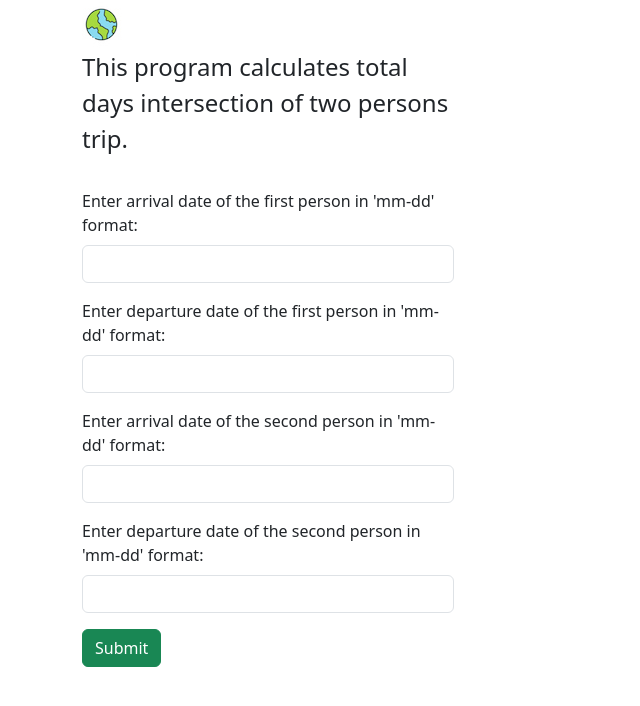
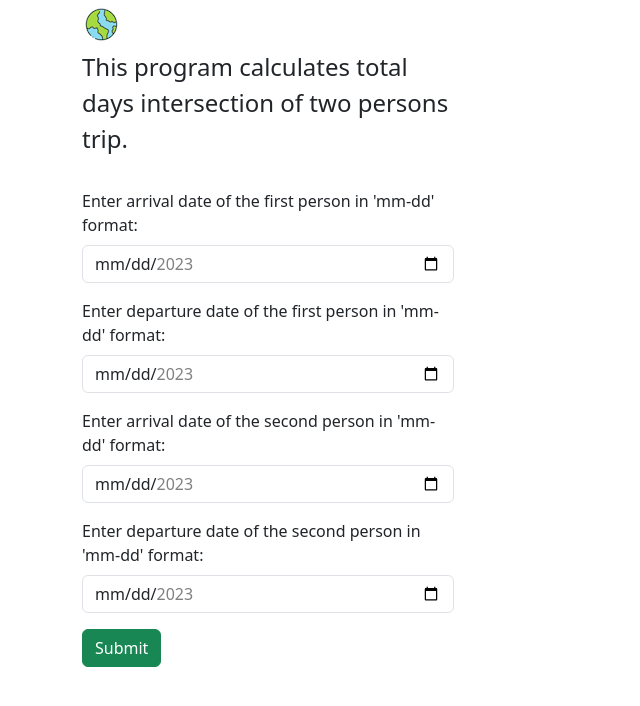
Before and after one commit to ruslanways/trip_intersection, a Flask app: page / in a window 1280 px wide. Shown: the top 706 px of the page, without its empty margins (0-640 px from the left). Run offline with Flask 2, Linux system fonts and the light colour scheme.

Commit message:
added html and js validation

```diff
--- a/main.py
+++ b/main.py
@@ -13,17 +13,14 @@ app = Flask(__name__)
 @app.route("/", methods=['POST', 'GET'])
 def hello_world():
     if request.method == 'POST':
-        arriveAlice = request.form['arriveAlice']
-        leaveAlice = request.form['leaveAlice']
-        arriveBob = request.form['arriveBob']
-        leaveBob = request.form['leaveBob']
-
-        if not re.match(r'^\d\d-\d\d$', arriveAlice) \
-        or not re.match(r'^\d\d-\d\d$', leaveAlice) \
-        or not re.match(r'^\d\d-\d\d$', arriveBob) \
-        or not re.match(r'^\d\d-\d\d$', leaveBob):
+        arriveAlice = request.form['arriveAlice'][5:]
+        leaveAlice = request.form['leaveAlice'][5:]
+        arriveBob = request.form['arriveBob'][5:]
+        leaveBob = request.form['leaveBob'][5:]
+        try:
+            res = countDaysTogether(arriveAlice, leaveAlice, arriveBob, leaveBob)
+        except:
             return render_template('try_again.html')
-        res = countDaysTogether(arriveAlice, leaveAlice, arriveBob, leaveBob)
         return render_template('res.html', res=res)
     return render_template('trip.html')
 
--- /dev/null
+++ b/static/validator.js
@@ -0,0 +1,10 @@
+function validateForm() {
+  const dates = document.querySelectorAll(".form-control");
+  if (
+    Date.parse(dates[1].value) < Date.parse(dates[0].value) ||
+    Date.parse(dates[3].value) < Date.parse(dates[2].value)
+  ) {
+    alert("Departure date must be later than arrival date! Please correct.");
+    return false;
+  }
+}
--- a/templates/base.html
+++ b/templates/base.html
@@ -2,6 +2,7 @@
 <html lang="en">
 
 <head>
+    {% block head %}
     <meta charset="UTF-8">
     <meta http-equiv="X-UA-Compatible" content="IE=edge">
     <meta name="viewport" content="width=device-width, initial-scale=1.0">
@@ -9,6 +10,7 @@
     <link href="https://cdn.jsdelivr.net/npm/bootstrap@5.3.0-alpha1/dist/css/bootstrap.min.css" rel="stylesheet"
         integrity="sha384-GLhlTQ8iRABdZLl6O3oVMWSktQOp6b7In1Zl3/Jr59b6EGGoI1aFkw7cmDA6j6gD" crossorigin="anonymous">
     <link rel="stylesheet" href="{{ url_for('static', filename='style.css') }}">
+    {% endblock %}
 </head>
 
 <body>
--- a/templates/trip.html
+++ b/templates/trip.html
@@ -1,9 +1,13 @@
 {% extends 'base.html' %}
 
+{% block head %}
+    {{ super() }}
+    <script src="{{ url_for('static', filename='validator.js') }}"></script>
+{% endblock %}
 
 {% block content %}
 
-<form method="post">
+<form method="post" onsubmit="return validateForm()">
     <div class="col-sm-4 col-xs-4">
         <legend>This program calculates total days intersection of two persons trip.</legend>
         <br>
@@ -11,22 +15,22 @@
         <div class="mb-3">
             <label for="arriveAlice" class="form-label">Enter arrival date of the first person in 'mm-dd'
                 format:</label>
-            <input type="text" name="arriveAlice" id="" class="form-control">
+            <input type="date" name="arriveAlice" id="arriveAlice" min="2023-01-01" max="2023-12-31" class="form-control" required>
         </div>
         <div class="mb-3">
             <label for="leaveAlice" class="form-label">Enter departure date of the first person in 'mm-dd'
                 format:</label>
-            <input type="text" name="leaveAlice" id="" class="form-control">
+            <input type="date" name="leaveAlice" id="leaveAlice" min="2023-01-01" max="2023-12-31" class="form-control" required>
         </div>
         <div class="mb-3">
             <label for="arriveBob" class="form-label">Enter arrival date of the second person in 'mm-dd'
                 format:</label>
-            <input type="text" name="arriveBob" id="" class="form-control">
+            <input type="date" name="arriveBob" id="arriveBob" min="2023-01-01" max="2023-12-31" class="form-control" required>
         </div>
         <div class="mb-3">
             <label for="leaveBob" class="form-label">Enter departure date of the second person in 'mm-dd'
                 format:</label>
-            <input type="text" name="leaveBob" id="" class="form-control">
+            <input type="date" name="leaveBob" id="leaveBob" min="2023-01-01" max="2023-12-31" class="form-control" required>
         </div>
         <button type="submit" class="btn btn-success">Submit</button>
     </div>
--- a/templates/try_again.html
+++ b/templates/try_again.html
@@ -5,7 +5,7 @@
 
 <br>
 <br>
-<h5>You've typed wrong values!</h5>
+<h5>Something went wrong...</h5>
 <a href="{{ url_for('hello_world') }}" class="link-primary">Try again</a>
 
 
```
